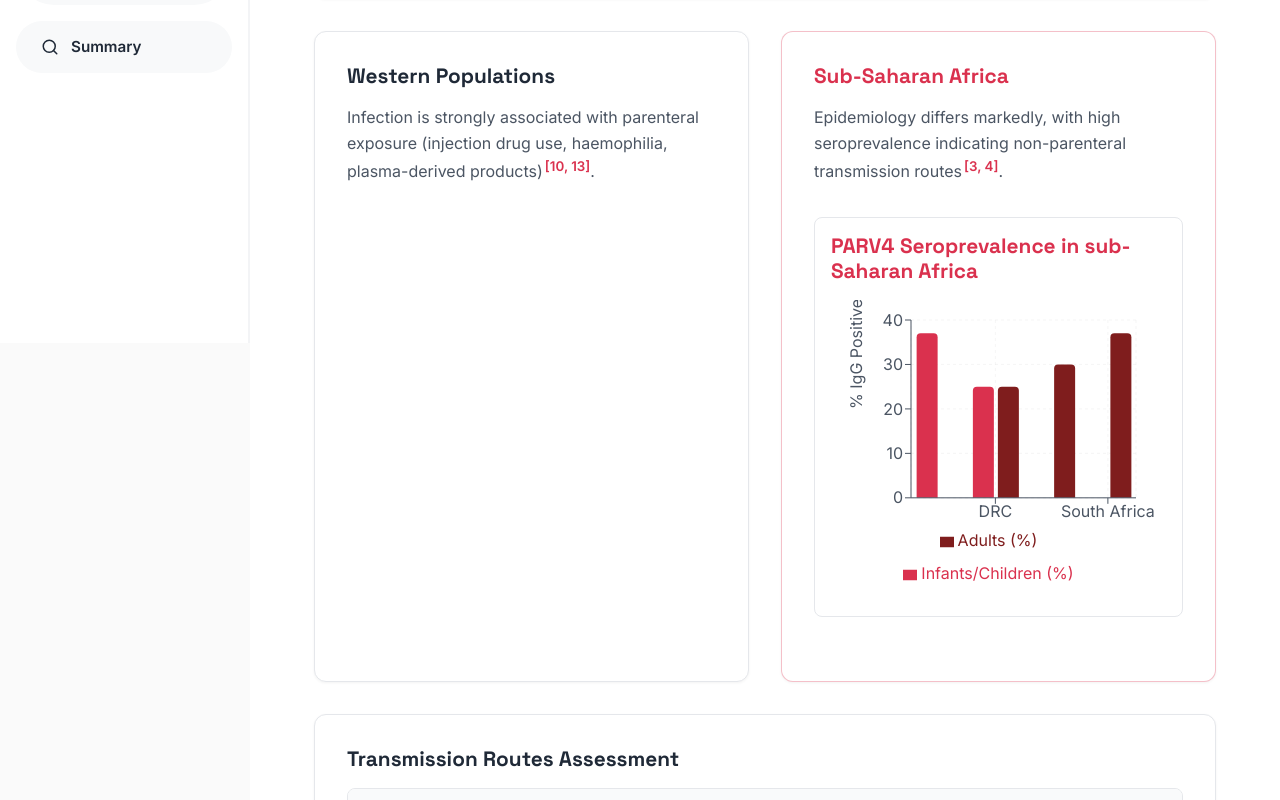
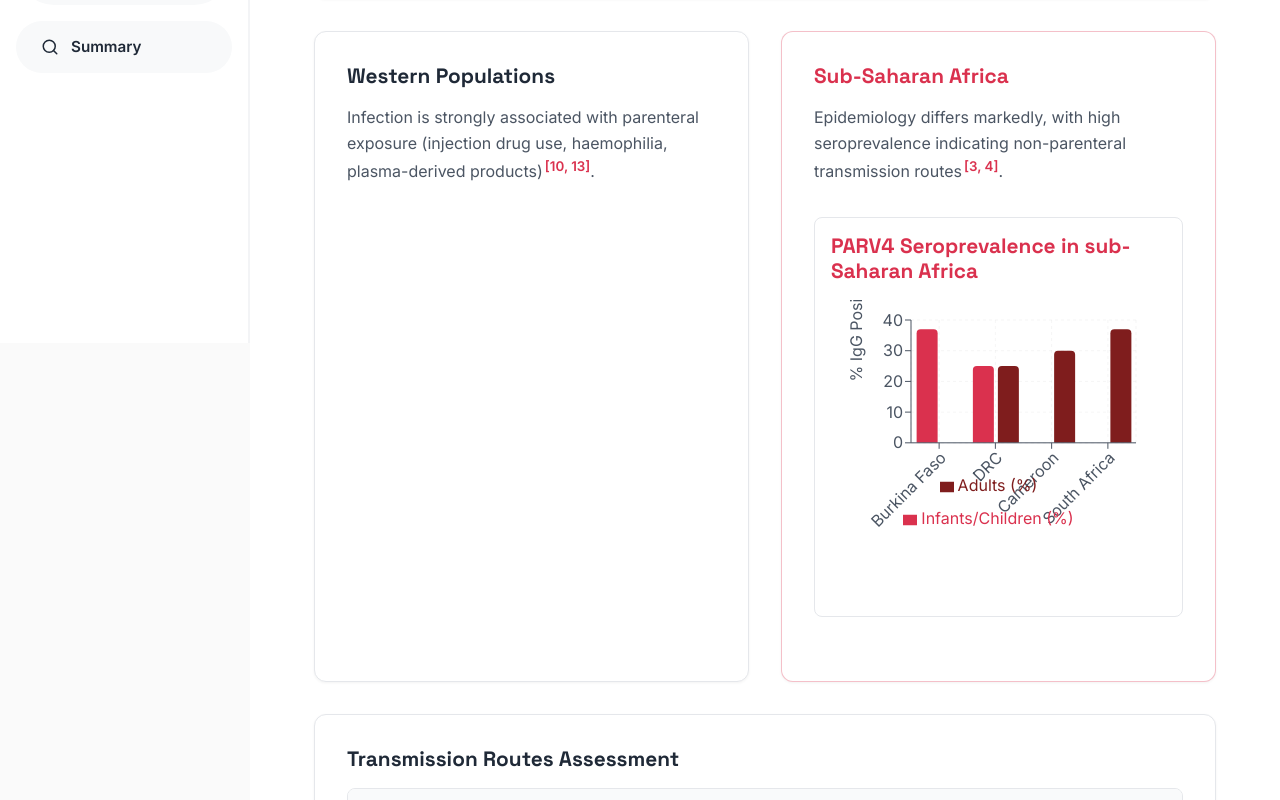
Before and after one commit to amrutkpatel/PARV4Web, a React (Vite) app in the folder parv4-pwa/: page /epidemiology in a window 1280 px wide. Shown: the part 457-1257 px from the top of the page. Built offline with nearby package versions, Linux system fonts and the light colour scheme.

Commit message:
Fix X-axis labels visibility in Africa Seroprevalence chart

```diff
--- a/parv4-pwa/src/components/Charts.jsx
+++ b/parv4-pwa/src/components/Charts.jsx
@@ -33,9 +33,9 @@ export const AfricaSeroprevalenceChart = () => {
       <h3>{t('charts.africa_title')}</h3>
       <div style={{ width: '100%', height: '300px' }}>
         <ResponsiveContainer>
-          <BarChart data={data} margin={{ top: 20, right: 30, left: 20, bottom: 5 }}>
+          <BarChart data={data} margin={{ top: 20, right: 30, left: 20, bottom: 60 }}>
             <CartesianGrid strokeDasharray="3 3" opacity={0.2} />
-            <XAxis dataKey="country" stroke="var(--text-secondary)" />
+            <XAxis dataKey="country" stroke="var(--text-secondary)" interval={0} angle={-45} textAnchor="end" />
             <YAxis label={{ value: '% IgG Positive', angle: -90, position: 'insideLeft', fill: 'var(--text-secondary)' }} stroke="var(--text-secondary)" />
             <Tooltip contentStyle={{ backgroundColor: 'var(--bg-card)', border: 'none', borderRadius: '8px', color: 'var(--text-primary)' }} />
             <Legend wrapperStyle={{ color: 'var(--text-primary)' }} />
```
